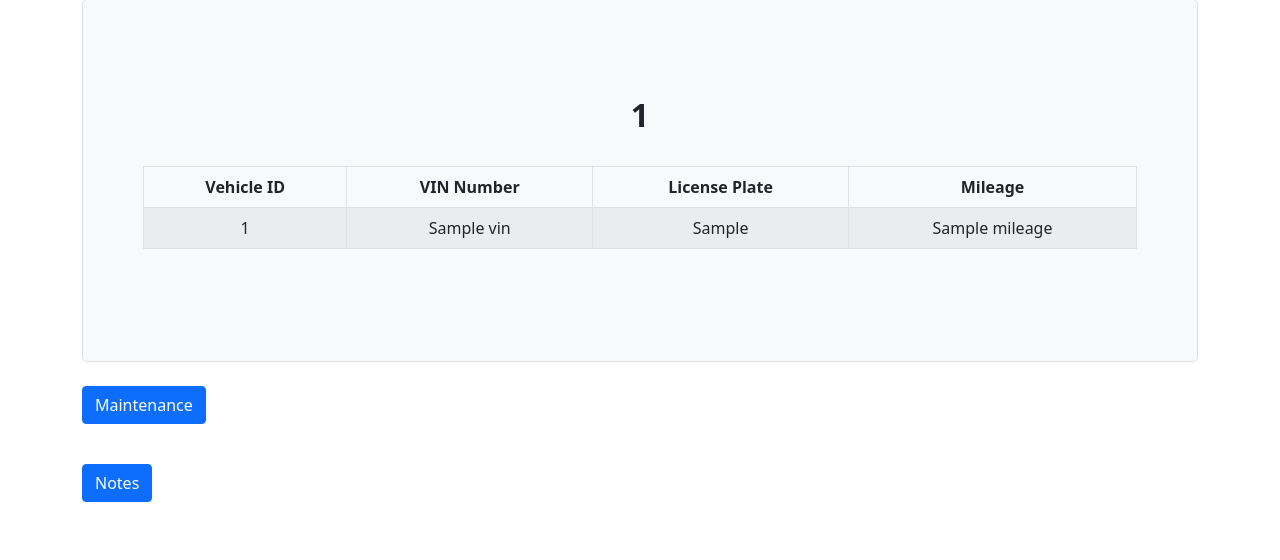
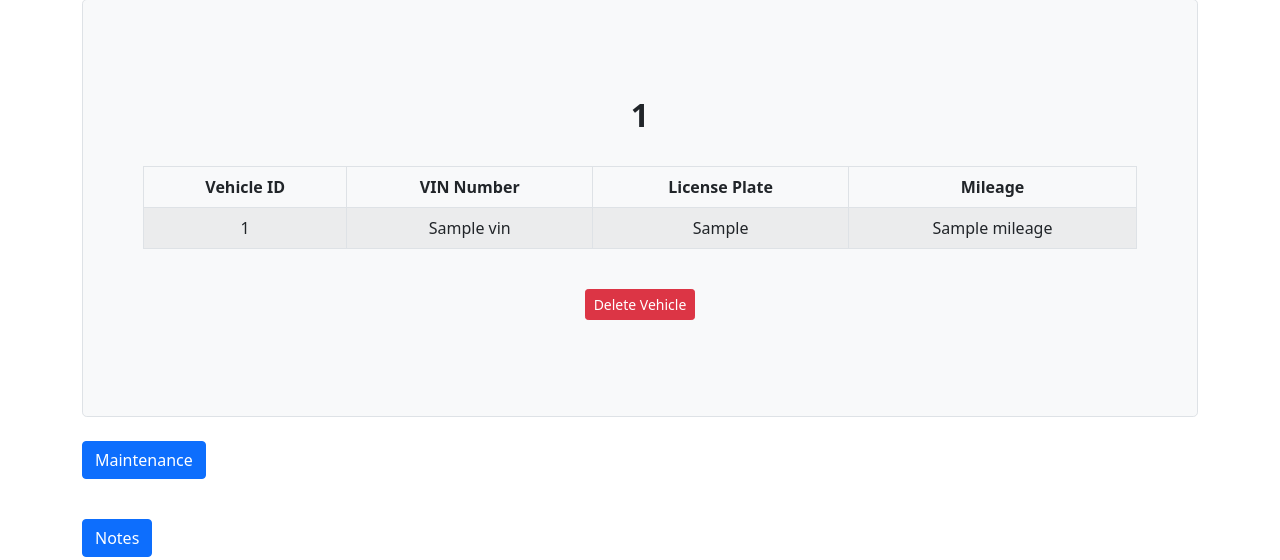
Before and after one commit to CodyBu/Truck-Tracker, a Flask app: template templates/vehicle-profile.html in a window 1280 px wide. Shown: the part 173-733 px from the top of the page. Run offline with Flask 2, Linux system fonts and the light colour scheme; the template is opened without the code that fills it: most values are stand-ins (such as "Sample title", 1, 10 or a date in 2020); some libraries are stand-ins or nearby versions.

Commit message:
Delete vehicle button added

```diff
--- a/templates/vehicle-profile.html
+++ b/templates/vehicle-profile.html
@@ -15,7 +15,6 @@
     <div class="p-5 mb-4 bg-light border rounded-3 text-center container">
       <div class="container-md py-5 d-grid gap-4">
         <h2 class="fw-bold">{{ vehicle.VehicleID }}</h2>
-        <form action="{{ url_for('viewProfile') }}" method="post">
         <table class="table table-striped table-hover table-bordered table-responsive">
           <thead>
           <tr>
@@ -35,7 +34,9 @@
             </tr>
           </tbody>
         </table>
-        </form>
+        <div class="d-grid gap-2 d-md-block">
+          <a class="btn btn-danger btn-sm btn-block" href="{{ url_for('deleteVehicle') }}" role="button" onclick="return confirm('Are you sure you want to delete this vehicle?')">Delete Vehicle</a>
+        </div>
       </div>
     </div>
 
```
